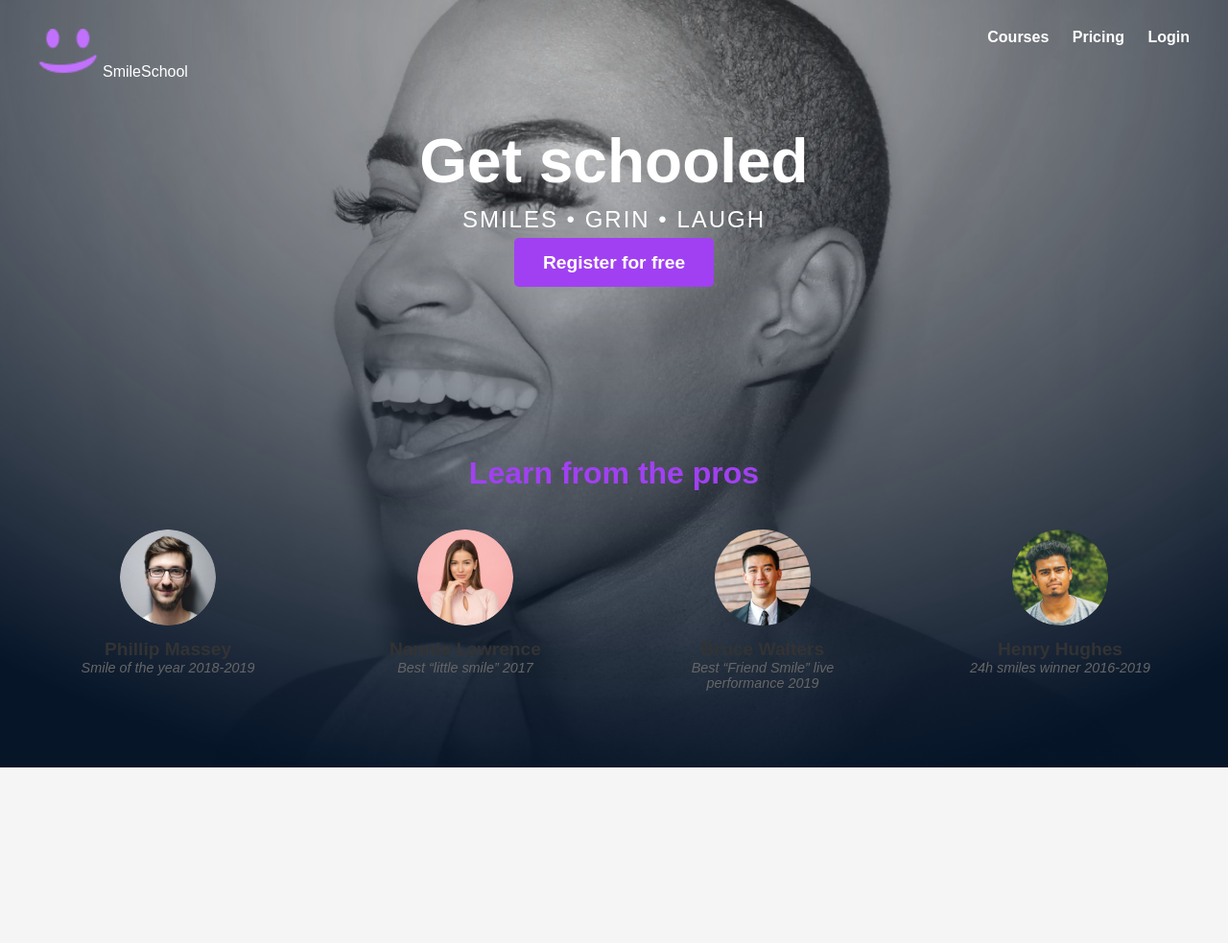
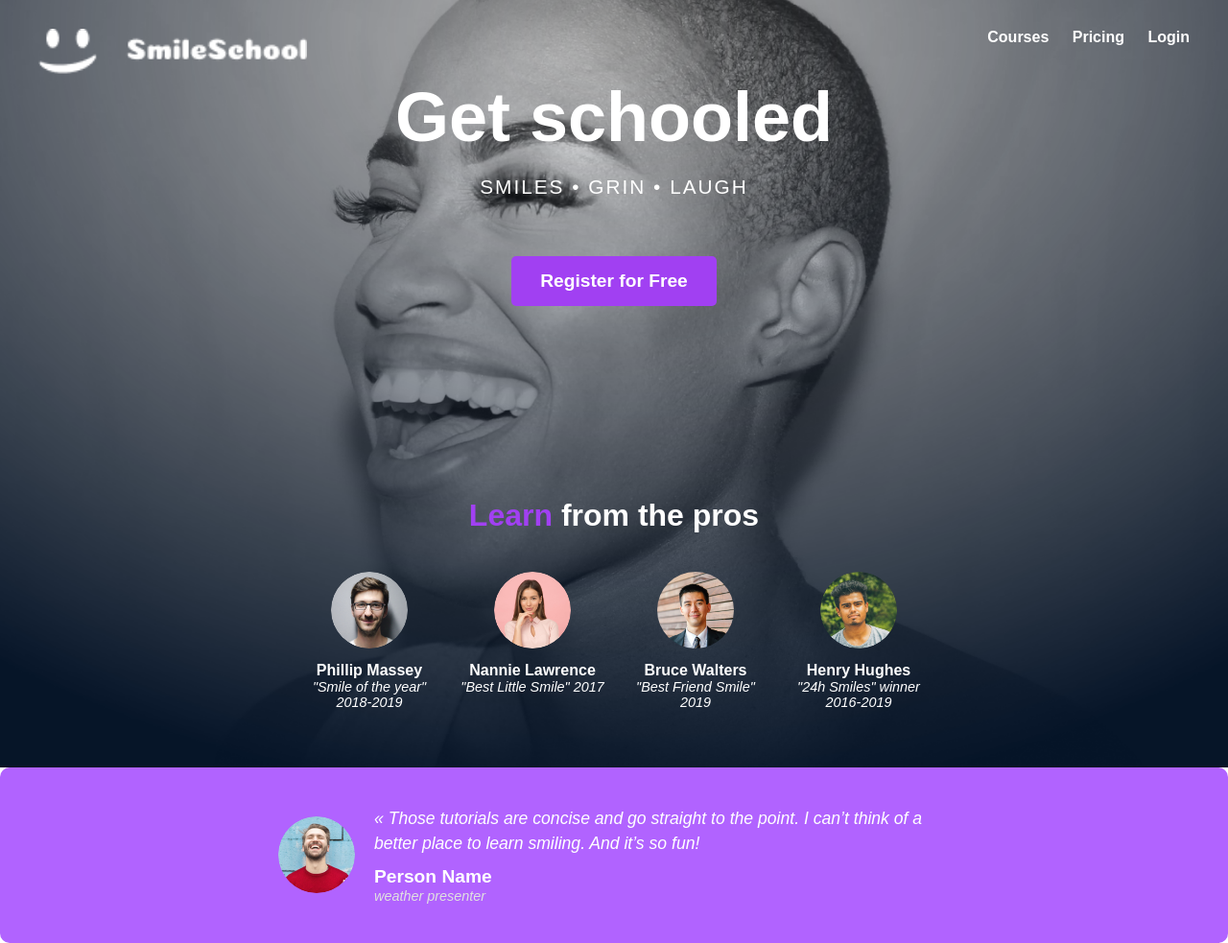
Before and after one commit to Derrick-K-W/alx_html_css, a plain HTML site: page css_advanced/index.html in a window 1280 px wide. Shown: the whole page at 96% size. Before the commit the page ends 800 px from the top, so only its background shows below. Drawn offline with Linux system fonts and the light colour scheme.

Commit message:
Updated index.html and styles.css

```diff
--- a/css_advanced/index.html
+++ b/css_advanced/index.html
@@ -1,58 +1,67 @@
 <!DOCTYPE html>
 <html lang="en">
+
 <head>
     <meta charset="UTF-8">
     <meta name="viewport" content="width=device-width, initial-scale=1.0">
     <title>Smile School</title>
     <link rel="stylesheet" href="styles.css">
 </head>
+
 <body>
     <header>
-        <div class="header-container">
-            <div class="logo">
-                <img src="images/smile.png" alt="Logo">
-                <span class="logo-text">SmileSchool</span>
-            </div>
-            <nav class="nav-links">
-                <a href="#">Courses</a>
-                <a href="#">Pricing</a>
-                <a href="#">Login</a>
-            </nav>
+        <div class="logo">
+            <img src="images/logo.png" alt="Logo">
         </div>
-
+        <nav class="nav-links">
+            <a href="#">Courses</a>
+            <a href="#">Pricing</a>
+            <a href="#">Login</a>
+        </nav>
         <div class="hero">
-            <div class="hero-content">
-                <h1>Get schooled</h1>
-                <p>SMILES • GRIN • LAUGH</p>
-                <a href="#" class="register-btn">Register for free</a>
-            </div>
+            <h1>Get schooled</h1>
+            <p>SMILES • GRIN • LAUGH</p>
+            <a href="#" class="register-btn">Register for Free</a>
         </div>
-
-        <div class="pros-section">
-            <h2>Learn from the pros</h2>
+        <section class="pros-section">
+            <h2><span class="learn">Learn</span> from the pros</h2>
             <div class="pros">
                 <div class="pro">
-                    <img src="images/spects.png" alt="Pro 1">
+                    <img src="images/spects.png" alt="Phillip Massey">
                     <h3>Phillip Massey</h3>
-                    <p><i>Smile of the year 2018-2019</i></p>
+                    <p>"Smile of the year" 2018-2019</p>
                 </div>
                 <div class="pro">
-                    <img src="images/pinky.png" alt="Pro 2">
+                    <img src="images/pinky.png" alt="Nannie Lawrence">
                     <h3>Nannie Lawrence</h3>
-                    <p><i>Best “little smile” 2017</i></p>
+                    <p>"Best Little Smile" 2017</p>
                 </div>
                 <div class="pro">
-                    <img src="images/Asian.png" alt="Pro 3">
+                    <img src="images/Asian.png" alt="Bruce Walters">
                     <h3>Bruce Walters</h3>
-                    <p><i>Best “Friend Smile” live performance 2019</i></p>
+                    <p>"Best Friend Smile" 2019</p>
                 </div>
                 <div class="pro">
-                    <img src="images/afro.png" alt="Pro 4">
+                    <img src="images/afro.png" alt="Henry Hughes">
                     <h3>Henry Hughes</h3>
-                    <p><i>24h smiles winner 2016-2019</i></p>
+                    <p>"24h Smiles" winner 2016-2019</p>
                 </div>
             </div>
-        </div>
+        </section>
     </header>
+    <main>
+        <section>
+            <div class="testimonial-container">
+                <img src="Images/Quote.png" alt="Person Name">
+                <div class="testimonial-text">
+                    <p>« Those tutorials are concise and go straight to the point. I can’t think of a better place to
+                        learn smiling. And it’s so fun!</p>
+                    <span class="name">Person Name</span><br>
+                    <span class="profession">weather presenter</span>
+                </div>
+            </div>
+        </section>
+    </main>
 </body>
+
 </html>
--- a/css_advanced/styles.css
+++ b/css_advanced/styles.css
@@ -1,36 +1,43 @@
+/* General styles */
 * {
     margin: 0;
     padding: 0;
     box-sizing: border-box;
-    font-family: Arial, sans-serif;
+    font-family: 'Arial', sans-serif; /* Use a sans-serif font similar to the one in the reference image */
 }
 
 body {
-    background-color: #F5F5F5;
-    color: #333;
+    margin: 0;
 }
 
 header {
-    background-image: url('images/Object.png');
+    background-image: url('images/Object.png'); /* Set your background image here */
     background-size: cover;
     background-position: center;
-    height: 100vh;
+    height: 100vh; /* Make header full screen */
     position: relative;
-    display: flex;
-    flex-direction: column;
-    justify-content: space-between;
     color: #fff;
 }
 
-/* Logo section */
+/* Logo section with SmileSchool text */
 .logo {
     position: absolute;
     top: 30px;
     left: 40px;
+    display: flex;
+    align-items: center;
+    z-index: 2; /* Ensure the logo is visible */
 }
 
 .logo img {
     height: 50px;
+    margin-right: 10px;
+}
+
+.logo-text {
+    font-size: 1.5rem;
+    font-weight: bold;
+    color: #fff;
 }
 
 /* Navigation Links */
@@ -38,6 +45,7 @@ header {
     position: absolute;
     top: 30px;
     right: 40px;
+    z-index: 2; /* Ensure navigation is visible */
 }
 
 .nav-links a {
@@ -47,22 +55,27 @@ header {
     font-weight: bold;
 }
 
-/* Hero content in the center */
+/* Hero content (Get schooled) in the center */
 .hero {
+    display: flex;
+    flex-direction: column;
+    justify-content: center;
+    align-items: center;
+    height: 50vh; /* Adjust height to keep spacing for pros section */
     text-align: center;
-    margin: auto;
-    padding: 0 20px;
+    z-index: 2;
 }
 
 .hero h1 {
-    font-size: 4rem;
-    margin-bottom: 10px;
+    font-size: 4.5rem;
+    margin-bottom: 20px;
+    font-weight: 700;
 }
 
 .hero p {
-    font-size: 1.5rem;
-    margin-bottom: 20px;
+    font-size: 1.3rem;
     letter-spacing: 2px;
+    margin-bottom: 50px;
 }
 
 .register-btn {
@@ -73,47 +86,122 @@ header {
     border-radius: 5px;
     font-size: 1.2rem;
     font-weight: bold;
+    margin-top: 10px;
+    transition: background-color 0.3s ease;
+}
+
+.register-btn:hover {
+    background-color: #812fc9;
 }
 
 /* Pros section */
 .pros-section {
     text-align: center;
-    padding: 60px 20px;
+    padding: 20px 20px;
     background-color: transparent; /* Clear background */
+    position: absolute;
+    bottom: 20px;
+    left: 0;
+    right: 0;
+    z-index: 2; /* Keep on top of the background */
 }
 
 .pros-section h2 {
     font-size: 2rem;
-    color: #A140F2;
     margin-bottom: 40px;
 }
 
+/* Word "Learn" in purple, rest in white */
+.pros-section .learn {
+    color: #A140F2; /* Purple color for "Learn" */
+    font-family: 'Arial', sans-serif; /* Ensure "Learn" is in sans-serif */
+}
+
+/* Styling for "from the pros" */
+.pros-section h2 span.from-pros {
+    color: #fff; /* White color */
+    font-family: 'Arial', sans-serif; /* Ensure this part is also in sans-serif */
+}
+
+/* The existing styles */
 .pros {
     display: flex;
-    justify-content: space-around;
+    justify-content: center;
+    gap: 20px;
     flex-wrap: wrap;
 }
 
 .pro {
     text-align: center;
-    width: 200px;
+    width: 150px;
     margin-bottom: 20px;
 }
 
 .pro img {
-    width: 100px;
-    height: 100px;
+    width: 80px;
+    height: 80px;
     border-radius: 50%;
     margin-bottom: 10px;
 }
 
 .pro h3 {
-    font-size: 1.2rem;
-    color: #333;
+    font-size: 1rem;
+    color: #fff;
 }
 
 .pro p {
     font-size: 0.9rem;
-    color: #666;
+    color: #fff;
     font-style: italic;
 }
+
+
+
+/* Container for the testimonial section */
+.testimonial-container {
+    background-color: #B163FF; /* Light purple background */
+    color: white;
+    padding: 40px;
+    display: flex;
+    align-items: center;
+    justify-content: center; /* Center the image and text horizontally */
+    font-family: Arial, sans-serif;
+    border-radius: 10px;
+}
+
+/* Styling for the image */
+.testimonial-container img {
+    width: 80px;
+    height: 80px;
+    border-radius: 50%;
+    margin-right: 20px;
+    object-fit: cover;
+}
+
+/* Container for the text */
+.testimonial-text {
+    max-width: 600px;
+    text-align: left; /* Keep the text left-aligned within the block */
+}
+
+/* Styling for the quote */
+.testimonial-text p {
+    font-size: 1.1rem;
+    font-style: italic;
+    line-height: 1.5;
+    margin-bottom: 10px;
+}
+
+/* Styling for the name */
+.testimonial-text .name {
+    font-size: 1.2rem;
+    font-weight: bold;
+    margin-bottom: 5px; /* Add space between name and profession */
+}
+
+/* Styling for the profession */
+.testimonial-text .profession {
+    font-size: 0.9rem;
+    color: #e0e0e0;
+    font-style: italic; /* Make the profession italic */
+}
```
Also changed, not shown: css_advanced/Images/Quote.png (renamed from css_advanced/Images/5.png).
